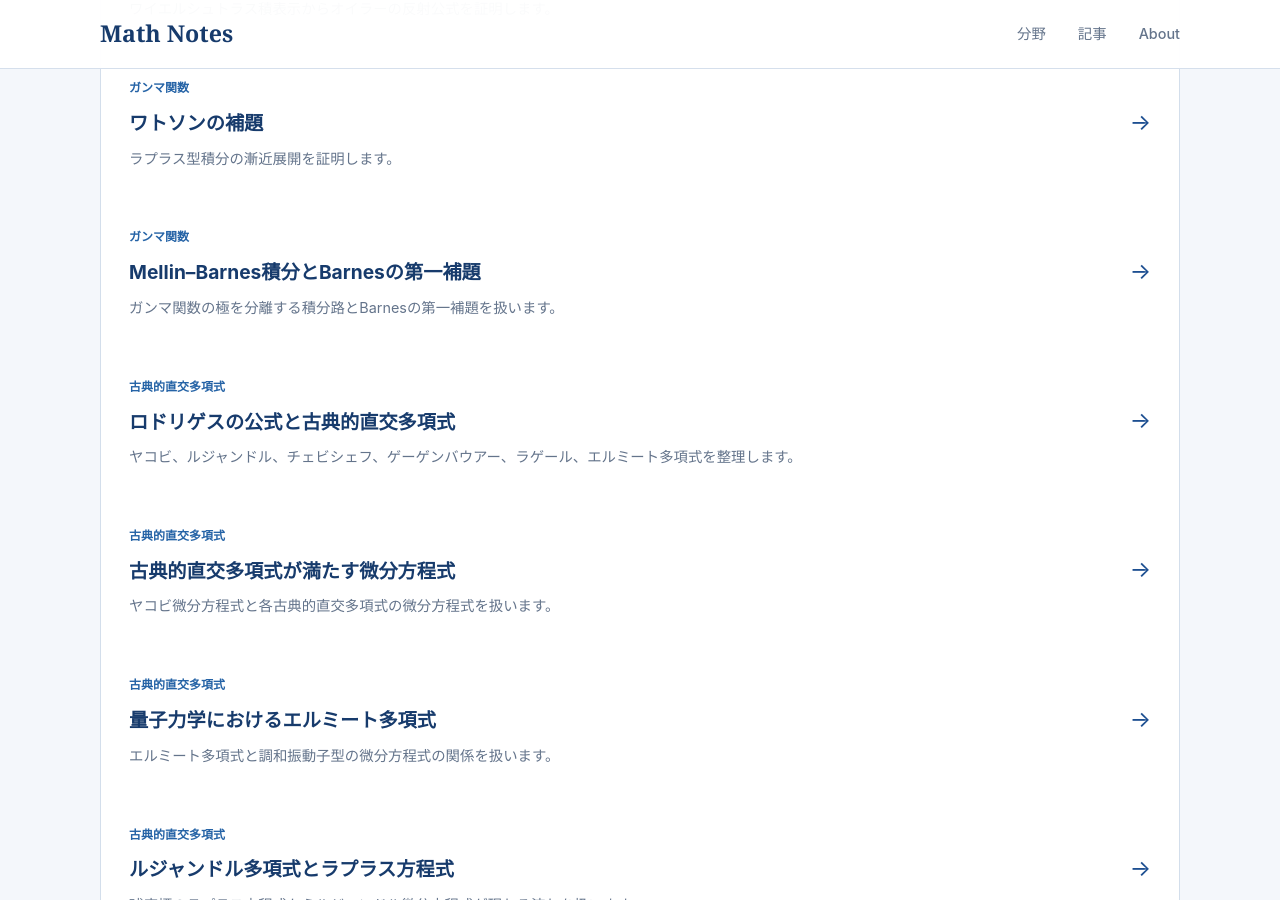
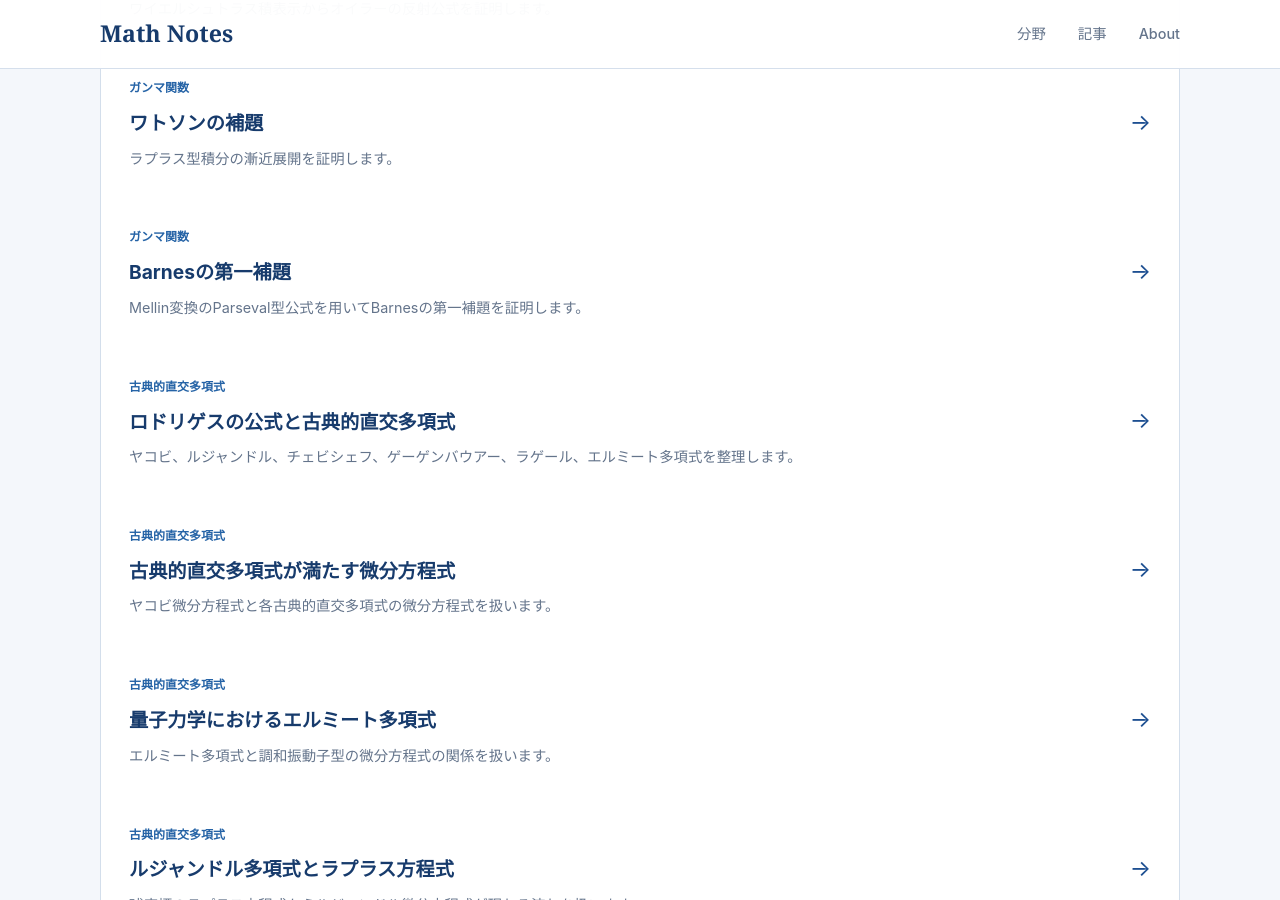
Before and after one commit to koukano/koukano.github.io, a Jekyll site: the page index.html, which Jekyll copies as it is, in a window 1280 px wide and 900 px high, scrolled down 2396 px. Built offline with Jekyll 4.4.1, drawn with Linux system fonts in a browser that asks for light colours.

Commit message:
Update Barnes lemma title on home page

```diff
--- a/index.html
+++ b/index.html
@@ -237,8 +237,8 @@
           <div class="article-item">
             <div>
               <span class="article-category">ガンマ関数</span>
-              <h3>Mellin–Barnes積分とBarnesの第一補題</h3>
-              <p>ガンマ関数の極を分離する積分路とBarnesの第一補題を扱います。</p>
+              <h3>Barnesの第一補題</h3>
+              <p>Mellin変換のParseval型公式を用いてBarnesの第一補題を証明します。</p>
             </div>
             <span class="article-arrow">→</span>
           </div>
```
